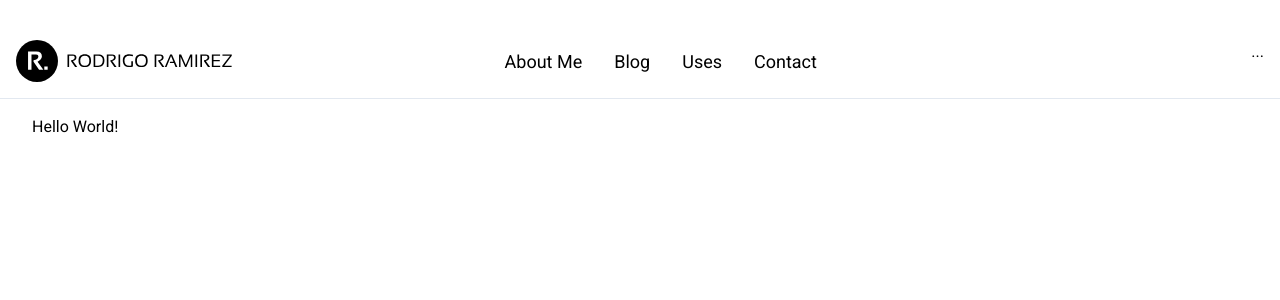
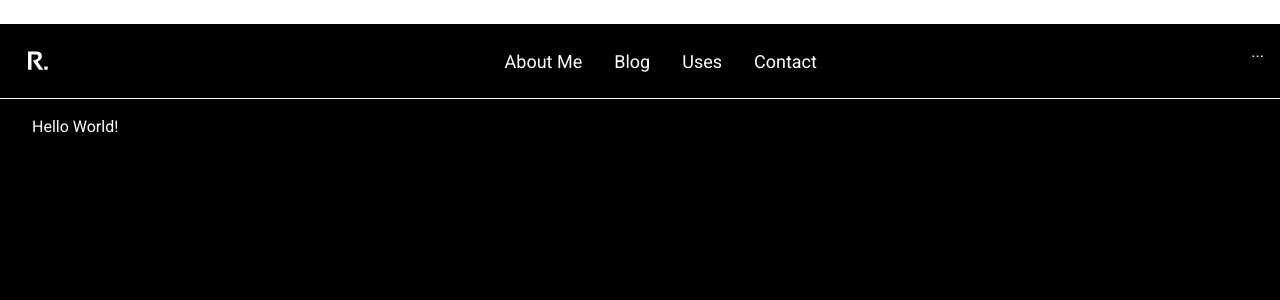
Before and after one commit to xpromx/xpromx.me, a Next.js app: page / in a window 1280 px wide. Shown: the top 300 px of the page. Built offline with nearby package versions, Linux system fonts and the light colour scheme; some icons are missing.

Commit message:
feat: dark-mode

```diff
--- a/src/components/Layout/Layout.tsx
+++ b/src/components/Layout/Layout.tsx
@@ -9,11 +9,14 @@ interface LayoutProps {
 
 export const Wrapper: FC = ({ children }) => (
   <div
+    className="dark h-screen"
     style={{
       minHeight: "500px",
     }}
   >
-    {children}
+    <div className="h-screen bg-white text-black dark:bg-black dark:text-white">
+      {children}
+    </div>
   </div>
 );
 
@@ -35,8 +38,10 @@ const Layout: LayoutComponents & FC<LayoutProps> = ({
   return (
     <>
       <Head title={title} description={description} image={image} />
-      <Navbar />
-      <Wrapper>{children}</Wrapper>
+      <Wrapper>
+        <Navbar />
+        {children}
+      </Wrapper>
     </>
   );
 };
--- a/src/components/Navbar/Navbar.tsx
+++ b/src/components/Navbar/Navbar.tsx
@@ -11,7 +11,7 @@ const NavItem: FC = ({ children }) => {
 
 export const Navbar = () => {
   return (
-    <div className="flex justify-between p-4 border-b">
+    <div className="flex justify-between p-4 border-b dark:border-gray-100">
       <div className="w-64">
         <a href="#">
           <LogoLarge />
--- a/tailwind.config.js
+++ b/tailwind.config.js
@@ -7,9 +7,11 @@ module.exports = {
     "./src/components/**/*.ts",
     "./src/pages/**/*.tsx",
     "./src/pages/**/*.ts",
-        "./src/helpers/**/*.ts"
+    "./src/helpers/**/*.ts",
   ],
-    theme: {
-
-    }
+  dark: "class",
+  theme: {},
+  experimental: {
+    darkModeVariant: true,
+  },
 };
```
Lines whose indentation alone changed are shown as unchanged.
